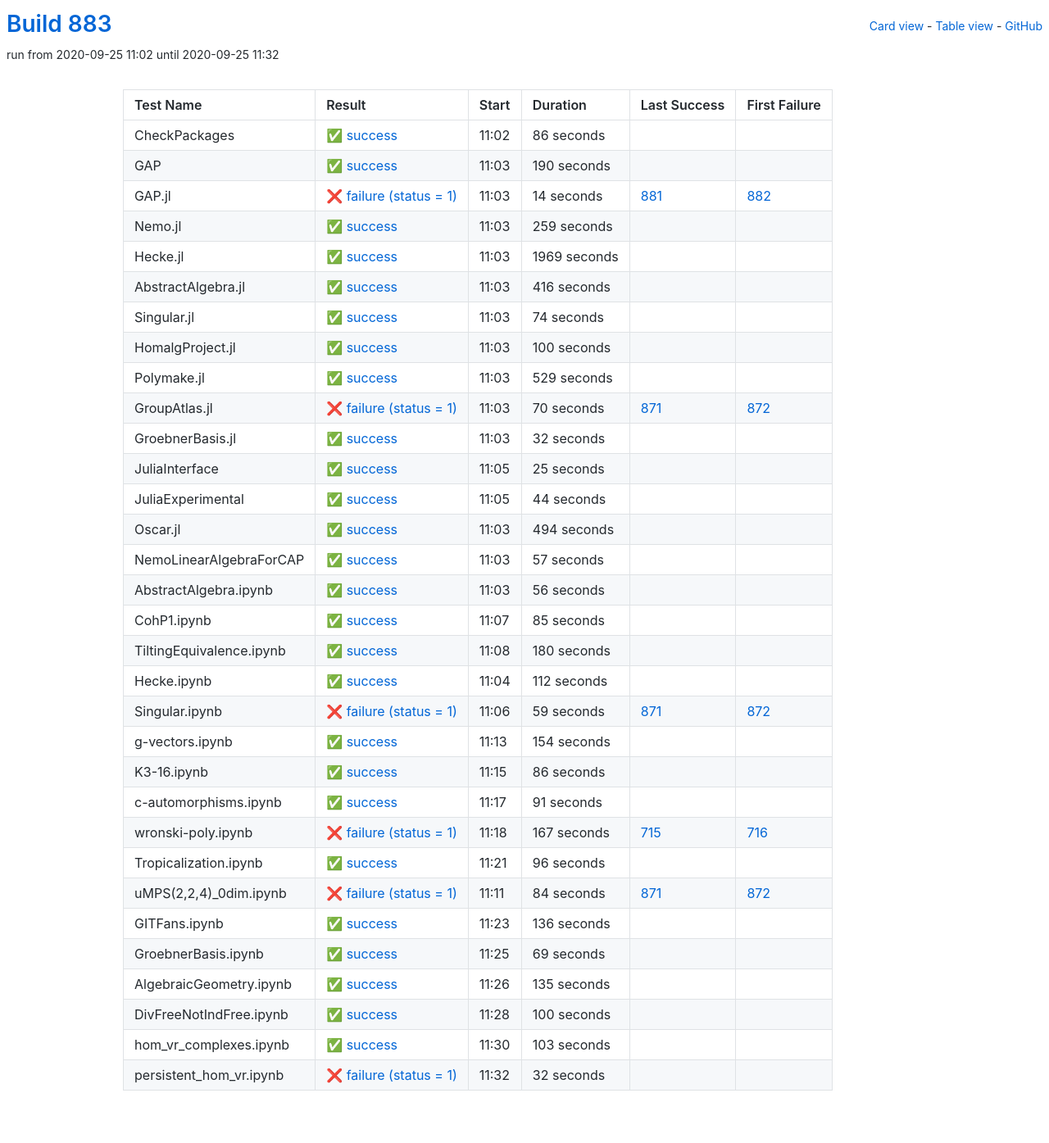
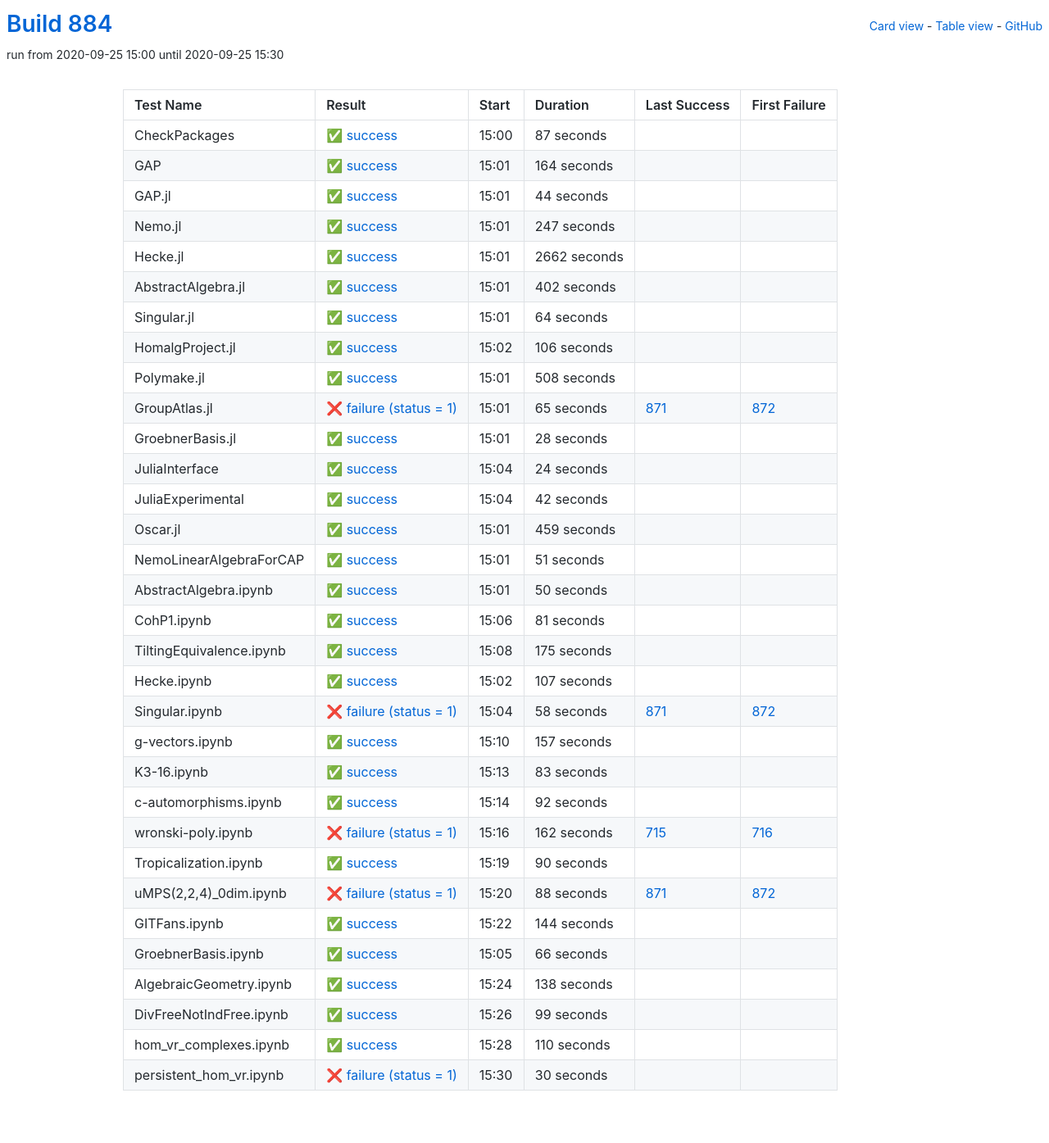
Before and after one commit to oscar-system/oscar-ci-status-stable, a Jekyll site: the page built from table.html, in a window 1280 px wide. Shown: the whole page at 82% size. Built offline with Jekyll 4.4.1, drawn with Linux system fonts in a browser that asks for light colours.

Commit message:
Build #884

```diff
--- a/_data/ci.yml
+++ b/_data/ci.yml
@@ -1,6 +1,6 @@
 ---
-build: 883
-build_url: https://oscarci.mathematik.uni-kl.de/job/oscar-stable/883/
+build: 884
+build_url: https://oscarci.mathematik.uni-kl.de/job/oscar-stable/884/
 job: oscar-stable
 organization: oscar-system
 repo: oscar-ci-status-stable
@@ -8,152 +8,32 @@ repourl: https://github.com/oscar-system/oscar-ci-status-stable
 tests:
 - name: CheckPackages
   id: checkpackages
-  log: https://oscarci.mathematik.uni-kl.de/job/oscar-stable/883/artifact/logs/build-883/CheckPackages.log
-  start: 2020-09-25 11:02
+  log: https://oscarci.mathematik.uni-kl.de/job/oscar-stable/884/artifact/logs/build-884/CheckPackages.log
+  start: 2020-09-25 15:00
   success: true
   exitcode: 0
   status: success
-  duration: 86
+  duration: 87
   last_success: false
   last_success_url:
   first_failure: false
   first_failure_url:
 - name: GAP
   id: gap
-  log: https://oscarci.mathematik.uni-kl.de/job/oscar-stable/883/artifact/logs/build-883/GAP.log
-  start: 2020-09-25 11:03
+  log: https://oscarci.mathematik.uni-kl.de/job/oscar-stable/884/artifact/logs/build-884/GAP.log
+  start: 2020-09-25 15:01
   success: true
   exitcode: 0
   status: success
-  duration: 190
+  duration: 164
   last_success: false
   last_success_url:
   first_failure: false
   first_failure_url:
 - name: GAP.jl
   id: gap-jl
-  log: https://oscarci.mathematik.uni-kl.de/job/oscar-stable/883/artifact/logs/build-883/GAP.jl.log
-  start: 2020-09-25 11:03
-  success: false
-  exitcode: 1
-  status: failure
-  duration: 14
-  last_success: 881
-  last_success_url: https://oscarci.mathematik.uni-kl.de/job/oscar-stable/881/
-  first_failure: 882
-  first_failure_url: https://oscarci.mathematik.uni-kl.de/job/oscar-stable/882/
-- name: Nemo.jl
-  id: nemo-jl
-  log: https://oscarci.mathematik.uni-kl.de/job/oscar-stable/883/artifact/logs/build-883/Nemo.jl.log
-  start: 2020-09-25 11:03
-  success: true
-  exitcode: 0
-  status: success
-  duration: 259
-  last_success: false
-  last_success_url:
-  first_failure: false
-  first_failure_url:
-- name: Hecke.jl
-  id: hecke-jl
-  log: https://oscarci.mathematik.uni-kl.de/job/oscar-stable/883/artifact/logs/build-883/Hecke.jl.log
-  start: 2020-09-25 11:03
-  success: true
-  exitcode: 0
-  status: success
-  duration: 1969
-  last_success: false
-  last_success_url:
-  first_failure: false
-  first_failure_url:
-- name: AbstractAlgebra.jl
-  id: abstractalgebra-jl
-  log: https://oscarci.mathematik.uni-kl.de/job/oscar-stable/883/artifact/logs/build-883/AbstractAlgebra.jl.log
-  start: 2020-09-25 11:03
-  success: true
-  exitcode: 0
-  status: success
-  duration: 416
-  last_success: false
-  last_success_url:
-  first_failure: false
-  first_failure_url:
-- name: Singular.jl
-  id: singular-jl
-  log: https://oscarci.mathematik.uni-kl.de/job/oscar-stable/883/artifact/logs/build-883/Singular.jl.log
-  start: 2020-09-25 11:03
-  success: true
-  exitcode: 0
-  status: success
-  duration: 74
-  last_success: false
-  last_success_url:
-  first_failure: false
-  first_failure_url:
-- name: HomalgProject.jl
-  id: homalgproject-jl
-  log: https://oscarci.mathematik.uni-kl.de/job/oscar-stable/883/artifact/logs/build-883/HomalgProject.jl.log
-  start: 2020-09-25 11:03
-  success: true
-  exitcode: 0
-  status: success
-  duration: 100
-  last_success: false
-  last_success_url:
-  first_failure: false
-  first_failure_url:
-- name: Polymake.jl
-  id: polymake-jl
-  log: https://oscarci.mathematik.uni-kl.de/job/oscar-stable/883/artifact/logs/build-883/Polymake.jl.log
-  start: 2020-09-25 11:03
-  success: true
-  exitcode: 0
-  status: success
-  duration: 529
-  last_success: false
-  last_success_url:
-  first_failure: false
-  first_failure_url:
-- name: GroupAtlas.jl
-  id: groupatlas-jl
-  log: https://oscarci.mathematik.uni-kl.de/job/oscar-stable/883/artifact/logs/build-883/GroupAtlas.jl.log
-  start: 2020-09-25 11:03
-  success: false
-  exitcode: 1
-  status: failure
-  duration: 70
-  last_success: 871
-  last_success_url: https://oscarci.mathematik.uni-kl.de/job/oscar-stable/871/
-  first_failure: 872
-  first_failure_url: https://oscarci.mathematik.uni-kl.de/job/oscar-stable/872/
-- name: GroebnerBasis.jl
-  id: groebnerbasis-jl
-  log: https://oscarci.mathematik.uni-kl.de/job/oscar-stable/883/artifact/logs/build-883/GroebnerBasis.jl.log
-  start: 2020-09-25 11:03
-  success: true
-  exitcode: 0
-  status: success
-  duration: 32
-  last_success: false
-  last_success_url:
-  first_failure: false
-  first_failure_url:
-- name: JuliaInterface
-  id: juliainterface
-  log: https://oscarci.mathematik.uni-kl.de/job/oscar-stable/883/artifact/logs/build-883/JuliaInterface.log
-  start: 2020-09-25 11:05
-  success: true
-  exitcode: 0
-  status: success
-  duration: 25
-  last_success: false
-  last_success_url:
-  first_failure: false
-  first_failure_url:
-- name: JuliaExperimental
-  id: juliaexperimental
-  log: https://oscarci.mathematik.uni-kl.de/job/oscar-stable/883/artifact/logs/build-883/JuliaExperimental.log
-  start: 2020-09-25 11:05
+  log: https://oscarci.mathematik.uni-kl.de/job/oscar-stable/884/artifact/logs/build-884/GAP.jl.log
+  start: 2020-09-25 15:01
   success: true
   exitcode: 0
   status: success
@@ -162,230 +42,350 @@ tests:
   last_success_url:
   first_failure: false
   first_failure_url:
-- name: Oscar.jl
-  id: oscar-jl
-  log: https://oscarci.mathematik.uni-kl.de/job/oscar-stable/883/artifact/logs/build-883/Oscar.jl.log
-  start: 2020-09-25 11:03
+- name: Nemo.jl
+  id: nemo-jl
+  log: https://oscarci.mathematik.uni-kl.de/job/oscar-stable/884/artifact/logs/build-884/Nemo.jl.log
+  start: 2020-09-25 15:01
   success: true
   exitcode: 0
   status: success
-  duration: 494
+  duration: 247
+  last_success: false
+  last_success_url:
+  first_failure: false
+  first_failure_url:
+- name: Hecke.jl
+  id: hecke-jl
+  log: https://oscarci.mathematik.uni-kl.de/job/oscar-stable/884/artifact/logs/build-884/Hecke.jl.log
+  start: 2020-09-25 15:01
+  success: true
+  exitcode: 0
+  status: success
+  duration: 2662
+  last_success: false
+  last_success_url:
+  first_failure: false
+  first_failure_url:
+- name: AbstractAlgebra.jl
+  id: abstractalgebra-jl
+  log: https://oscarci.mathematik.uni-kl.de/job/oscar-stable/884/artifact/logs/build-884/AbstractAlgebra.jl.log
+  start: 2020-09-25 15:01
+  success: true
+  exitcode: 0
+  status: success
+  duration: 402
+  last_success: false
+  last_success_url:
+  first_failure: false
+  first_failure_url:
+- name: Singular.jl
+  id: singular-jl
+  log: https://oscarci.mathematik.uni-kl.de/job/oscar-stable/884/artifact/logs/build-884/Singular.jl.log
+  start: 2020-09-25 15:01
+  success: true
+  exitcode: 0
+  status: success
+  duration: 64
+  last_success: false
+  last_success_url:
+  first_failure: false
+  first_failure_url:
+- name: HomalgProject.jl
+  id: homalgproject-jl
+  log: https://oscarci.mathematik.uni-kl.de/job/oscar-stable/884/artifact/logs/build-884/HomalgProject.jl.log
+  start: 2020-09-25 15:02
+  success: true
+  exitcode: 0
+  status: success
+  duration: 106
+  last_success: false
+  last_success_url:
+  first_failure: false
+  first_failure_url:
+- name: Polymake.jl
+  id: polymake-jl
+  log: https://oscarci.mathematik.uni-kl.de/job/oscar-stable/884/artifact/logs/build-884/Polymake.jl.log
+  start: 2020-09-25 15:01
+  success: true
+  exitcode: 0
+  status: success
+  duration: 508
+  last_success: false
+  last_success_url:
+  first_failure: false
+  first_failure_url:
+- name: GroupAtlas.jl
+  id: groupatlas-jl
+  log: https://oscarci.mathematik.uni-kl.de/job/oscar-stable/884/artifact/logs/build-884/GroupAtlas.jl.log
+  start: 2020-09-25 15:01
+  success: false
+  exitcode: 1
+  status: failure
+  duration: 65
+  last_success: 871
+  last_success_url: https://oscarci.mathematik.uni-kl.de/job/oscar-stable/871/
+  first_failure: 872
+  first_failure_url: https://oscarci.mathematik.uni-kl.de/job/oscar-stable/872/
+- name: GroebnerBasis.jl
+  id: groebnerbasis-jl
+  log: https://oscarci.mathematik.uni-kl.de/job/oscar-stable/884/artifact/logs/build-884/GroebnerBasis.jl.log
+  start: 2020-09-25 15:01
+  success: true
+  exitcode: 0
+  status: success
+  duration: 28
+  last_success: false
+  last_success_url:
+  first_failure: false
+  first_failure_url:
+- name: JuliaInterface
+  id: juliainterface
+  log: https://oscarci.mathematik.uni-kl.de/job/oscar-stable/884/artifact/logs/build-884/JuliaInterface.log
+  start: 2020-09-25 15:04
+  success: true
+  exitcode: 0
+  status: success
+  duration: 24
+  last_success: false
+  last_success_url:
+  first_failure: false
+  first_failure_url:
+- name: JuliaExperimental
+  id: juliaexperimental
+  log: https://oscarci.mathematik.uni-kl.de/job/oscar-stable/884/artifact/logs/build-884/JuliaExperimental.log
+  start: 2020-09-25 15:04
+  success: true
+  exitcode: 0
+  status: success
+  duration: 42
+  last_success: false
+  last_success_url:
+  first_failure: false
+  first_failure_url:
+- name: Oscar.jl
+  id: oscar-jl
+  log: https://oscarci.mathematik.uni-kl.de/job/oscar-stable/884/artifact/logs/build-884/Oscar.jl.log
+  start: 2020-09-25 15:01
+  success: true
+  exitcode: 0
+  status: success
+  duration: 459
   last_success: false
   last_success_url:
   first_failure: false
   first_failure_url:
 - name: NemoLinearAlgebraForCAP
   id: nemolinearalgebraforcap
-  log: https://oscarci.mathematik.uni-kl.de/job/oscar-stable/883/artifact/logs/build-883/NemoLinearAlgebraForCAP.log
-  start: 2020-09-25 11:03
+  log: https://oscarci.mathematik.uni-kl.de/job/oscar-stable/884/artifact/logs/build-884/NemoLinearAlgebraForCAP.log
+  start: 2020-09-25 15:01
   success: true
   exitcode: 0
   status: success
-  duration: 57
+  duration: 51
   last_success: false
   last_success_url:
   first_failure: false
   first_failure_url:
 - name: AbstractAlgebra.ipynb
   id: abstractalgebra-ipynb
-  log: https://oscarci.mathematik.uni-kl.de/job/oscar-stable/883/artifact/logs/build-883/AbstractAlgebra.ipynb.log
-  start: 2020-09-25 11:03
+  log: https://oscarci.mathematik.uni-kl.de/job/oscar-stable/884/artifact/logs/build-884/AbstractAlgebra.ipynb.log
+  start: 2020-09-25 15:01
   success: true
   exitcode: 0
   status: success
-  duration: 56
+  duration: 50
   last_success: false
   last_success_url:
   first_failure: false
   first_failure_url:
 - name: CohP1.ipynb
   id: cohp1-ipynb
-  log: https://oscarci.mathematik.uni-kl.de/job/oscar-stable/883/artifact/logs/build-883/CohP1.ipynb.log
-  start: 2020-09-25 11:07
+  log: https://oscarci.mathematik.uni-kl.de/job/oscar-stable/884/artifact/logs/build-884/CohP1.ipynb.log
+  start: 2020-09-25 15:06
   success: true
   exitcode: 0
   status: success
-  duration: 85
+  duration: 81
   last_success: false
   last_success_url:
   first_failure: false
   first_failure_url:
 - name: TiltingEquivalence.ipynb
   id: tiltingequivalence-ipynb
-  log: https://oscarci.mathematik.uni-kl.de/job/oscar-stable/883/artifact/logs/build-883/TiltingEquivalence.ipynb.log
-  start: 2020-09-25 11:08
+  log: https://oscarci.mathematik.uni-kl.de/job/oscar-stable/884/artifact/logs/build-884/TiltingEquivalence.ipynb.log
+  start: 2020-09-25 15:08
   success: true
   exitcode: 0
   status: success
-  duration: 180
+  duration: 175
   last_success: false
   last_success_url:
   first_failure: false
   first_failure_url:
 - name: Hecke.ipynb
   id: hecke-ipynb
-  log: https://oscarci.mathematik.uni-kl.de/job/oscar-stable/883/artifact/logs/build-883/Hecke.ipynb.log
-  start: 2020-09-25 11:04
+  log: https://oscarci.mathematik.uni-kl.de/job/oscar-stable/884/artifact/logs/build-884/Hecke.ipynb.log
+  start: 2020-09-25 15:02
   success: true
   exitcode: 0
   status: success
-  duration: 112
+  duration: 107
   last_success: false
   last_success_url:
   first_failure: false
   first_failure_url:
 - name: Singular.ipynb
   id: singular-ipynb
-  log: https://oscarci.mathematik.uni-kl.de/job/oscar-stable/883/artifact/logs/build-883/Singular.ipynb.log
-  start: 2020-09-25 11:06
+  log: https://oscarci.mathematik.uni-kl.de/job/oscar-stable/884/artifact/logs/build-884/Singular.ipynb.log
+  start: 2020-09-25 15:04
   success: false
   exitcode: 1
   status: failure
-  duration: 59
+  duration: 58
   last_success: 871
   last_success_url: https://oscarci.mathematik.uni-kl.de/job/oscar-stable/871/
   first_failure: 872
   first_failure_url: https://oscarci.mathematik.uni-kl.de/job/oscar-stable/872/
 - name: g-vectors.ipynb
   id: g-vectors-ipynb
-  log: https://oscarci.mathematik.uni-kl.de/job/oscar-stable/883/artifact/logs/build-883/g-vectors.ipynb.log
-  start: 2020-09-25 11:13
+  log: https://oscarci.mathematik.uni-kl.de/job/oscar-stable/884/artifact/logs/build-884/g-vectors.ipynb.log
+  start: 2020-09-25 15:10
   success: true
   exitcode: 0
   status: success
-  duration: 154
+  duration: 157
   last_success: false
   last_success_url:
   first_failure: false
   first_failure_url:
 - name: K3-16.ipynb
   id: k3-16-ipynb
-  log: https://oscarci.mathematik.uni-kl.de/job/oscar-stable/883/artifact/logs/build-883/K3-16.ipynb.log
-  start: 2020-09-25 11:15
+  log: https://oscarci.mathematik.uni-kl.de/job/oscar-stable/884/artifact/logs/build-884/K3-16.ipynb.log
+  start: 2020-09-25 15:13
   success: true
   exitcode: 0
   status: success
-  duration: 86
+  duration: 83
   last_success: false
   last_success_url:
   first_failure: false
   first_failure_url:
 - name: c-automorphisms.ipynb
   id: c-automorphisms-ipynb
-  log: https://oscarci.mathematik.uni-kl.de/job/oscar-stable/883/artifact/logs/build-883/c-automorphisms.ipynb.log
-  start: 2020-09-25 11:17
+  log: https://oscarci.mathematik.uni-kl.de/job/oscar-stable/884/artifact/logs/build-884/c-automorphisms.ipynb.log
+  start: 2020-09-25 15:14
   success: true
   exitcode: 0
   status: success
-  duration: 91
+  duration: 92
   last_success: false
   last_success_url:
   first_failure: false
   first_failure_url:
 - name: wronski-poly.ipynb
   id: wronski-poly-ipynb
-  log: https://oscarci.mathematik.uni-kl.de/job/oscar-stable/883/artifact/logs/build-883/wronski-poly.ipynb.log
-  start: 2020-09-25 11:18
+  log: https://oscarci.mathematik.uni-kl.de/job/oscar-stable/884/artifact/logs/build-884/wronski-poly.ipynb.log
+  start: 2020-09-25 15:16
   success: false
   exitcode: 1
   status: failure
-  duration: 167
+  duration: 162
   last_success: 715
   last_success_url: https://oscarci.mathematik.uni-kl.de/job/oscar-stable/715/
   first_failure: 716
   first_failure_url: https://oscarci.mathematik.uni-kl.de/job/oscar-stable/716/
 - name: Tropicalization.ipynb
   id: tropicalization-ipynb
-  log: https://oscarci.mathematik.uni-kl.de/job/oscar-stable/883/artifact/logs/build-883/Tropicalization.ipynb.log
-  start: 2020-09-25 11:21
+  log: https://oscarci.mathematik.uni-kl.de/job/oscar-stable/884/artifact/logs/build-884/Tropicalization.ipynb.log
+  start: 2020-09-25 15:19
   success: true
   exitcode: 0
   status: success
-  duration: 96
+  duration: 90
   last_success: false
   last_success_url:
   first_failure: false
   first_failure_url:
 - name: uMPS(2,2,4)_0dim.ipynb
   id: umps-2-2-4-0dim-ipynb
-  log: https://oscarci.mathematik.uni-kl.de/job/oscar-stable/883/artifact/logs/build-883/uMPS-2-2-4-_0dim.ipynb.log
-  start: 2020-09-25 11:11
+  log: https://oscarci.mathematik.uni-kl.de/job/oscar-stable/884/artifact/logs/build-884/uMPS-2-2-4-_0dim.ipynb.log
+  start: 2020-09-25 15:20
   success: false
   exitcode: 1
   status: failure
-  duration: 84
+  duration: 88
   last_success: 871
   last_success_url: https://oscarci.mathematik.uni-kl.de/job/oscar-stable/871/
   first_failure: 872
   first_failure_url: https://oscarci.mathematik.uni-kl.de/job/oscar-stable/872/
 - name: GITFans.ipynb
   id: gitfans-ipynb
-  log: https://oscarci.mathematik.uni-kl.de/job/oscar-stable/883/artifact/logs/build-883/GITFans.ipynb.log
-  start: 2020-09-25 11:23
+  log: https://oscarci.mathematik.uni-kl.de/job/oscar-stable/884/artifact/logs/build-884/GITFans.ipynb.log
+  start: 2020-09-25 15:22
   success: true
   exitcode: 0
   status: success
-  duration: 136
+  duration: 144
   last_success: false
   last_success_url:
   first_failure: false
   first_failure_url:
 - name: GroebnerBasis.ipynb
   id: groebnerbasis-ipynb
-  log: https://oscarci.mathematik.uni-kl.de/job/oscar-stable/883/artifact/logs/build-883/GroebnerBasis.ipynb.log
-  start: 2020-09-25 11:25
+  log: https://oscarci.mathematik.uni-kl.de/job/oscar-stable/884/artifact/logs/build-884/GroebnerBasis.ipynb.log
+  start: 2020-09-25 15:05
   success: true
   exitcode: 0
   status: success
-  duration: 69
+  duration: 66
   last_success: false
   last_success_url:
   first_failure: false
   first_failure_url:
 - name: AlgebraicGeometry.ipynb
   id: algebraicgeometry-ipynb
-  log: https://oscarci.mathematik.uni-kl.de/job/oscar-stable/883/artifact/logs/build-883/AlgebraicGeometry.ipynb.log
-  start: 2020-09-25 11:26
+  log: https://oscarci.mathematik.uni-kl.de/job/oscar-stable/884/artifact/logs/build-884/AlgebraicGeometry.ipynb.log
+  start: 2020-09-25 15:24
   success: true
   exitcode: 0
   status: success
-  duration: 135
+  duration: 138
   last_success: false
   last_success_url:
   first_failure: false
   first_failure_url:
 - name: DivFreeNotIndFree.ipynb
   id: divfreenotindfree-ipynb
-  log: https://oscarci.mathematik.uni-kl.de/job/oscar-stable/883/artifact/logs/build-883/DivFreeNotIndFree.ipynb.log
-  start: 2020-09-25 11:28
+  log: https://oscarci.mathematik.uni-kl.de/job/oscar-stable/884/artifact/logs/build-884/DivFreeNotIndFree.ipynb.log
+  start: 2020-09-25 15:26
   success: true
   exitcode: 0
   status: success
-  duration: 100
+  duration: 99
   last_success: false
   last_success_url:
   first_failure: false
   first_failure_url:
 - name: hom_vr_complexes.ipynb
   id: hom-vr-complexes-ipynb
-  log: https://oscarci.mathematik.uni-kl.de/job/oscar-stable/883/artifact/logs/build-883/hom_vr_complexes.ipynb.log
-  start: 2020-09-25 11:30
+  log: https://oscarci.mathematik.uni-kl.de/job/oscar-stable/884/artifact/logs/build-884/hom_vr_complexes.ipynb.log
+  start: 2020-09-25 15:28
   success: true
   exitcode: 0
   status: success
-  duration: 103
+  duration: 110
   last_success: false
   last_success_url:
   first_failure: false
   first_failure_url:
 - name: persistent_hom_vr.ipynb
   id: persistent-hom-vr-ipynb
-  log: https://oscarci.mathematik.uni-kl.de/job/oscar-stable/883/artifact/logs/build-883/persistent_hom_vr.ipynb.log
-  start: 2020-09-25 11:32
+  log: https://oscarci.mathematik.uni-kl.de/job/oscar-stable/884/artifact/logs/build-884/persistent_hom_vr.ipynb.log
+  start: 2020-09-25 15:30
   success: false
   exitcode: 1
   status: failure
-  duration: 32
+  duration: 30
   last_success: false
   last_success_url:
   first_failure: false
```
Also changed, not shown: README.md.
